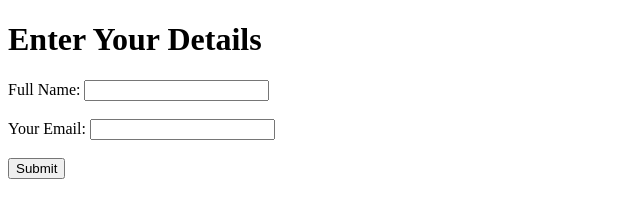
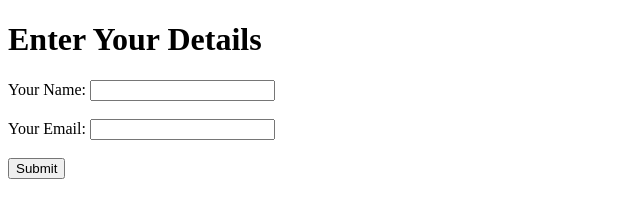
Before and after one commit to akhil-prem/docker, a website: page public/index.html in a window 1280 px wide. Shown: the full height of the page, 0-640 px from the left. Drawn offline with Linux system fonts and the light colour scheme.

Commit message:
modify index file

```diff
--- a/public/index.html
+++ b/public/index.html
@@ -8,7 +8,7 @@
   <body>
     <h1>Enter Your Details</h1>
     <form id="userForm" action="/users" method="POST">
-      <label for="name">Full Name:</label>
+      <label for="name">Your Name:</label>
       <input type="text" id="name" name="name" required /><br /><br />
       <label for="email">Your Email:</label>
       <input type="email" id="email" name="email" required /><br /><br />
```
